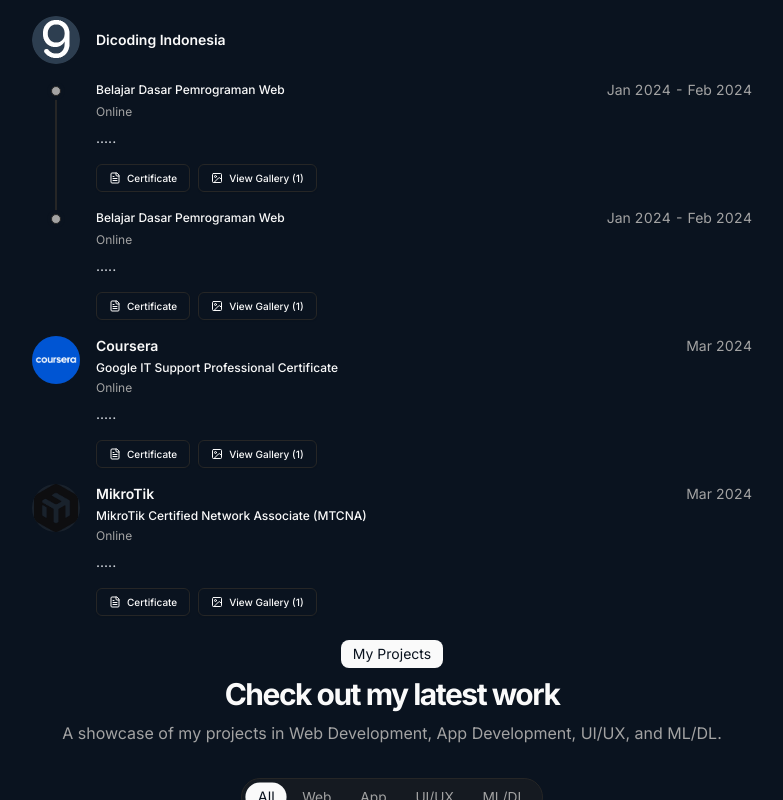
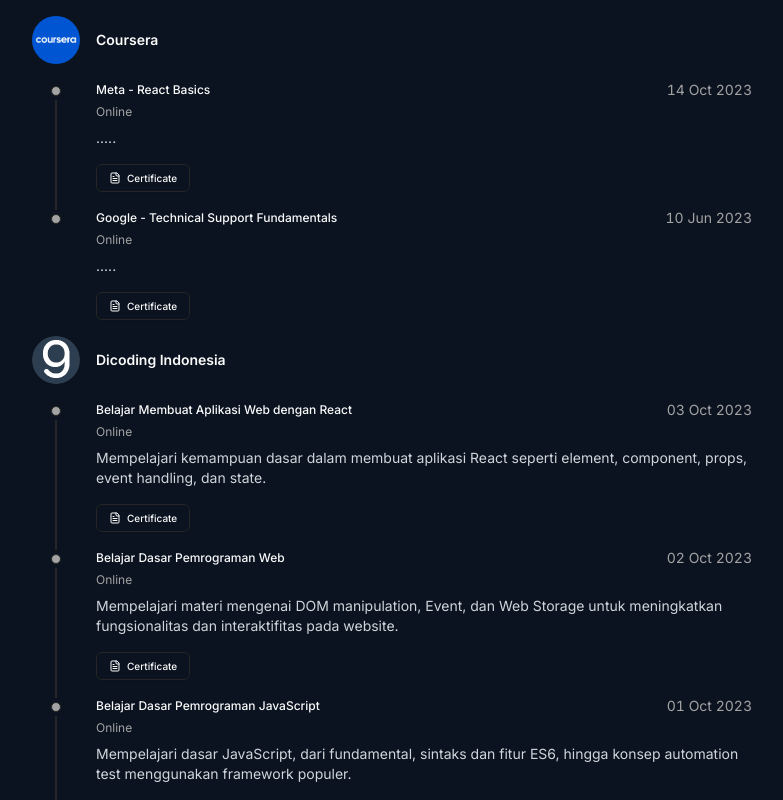
Before and after one commit to azharanggakusuma/portfolio-next, a Next.js app: page / in a window 1280 px wide. Shown: the part 1760-2560 px from the top of the page, without its empty margins (248-1031 px from the left). Built offline with nearby package versions, Linux system fonts and the light colour scheme.

Commit message:
feat: update training data with new courses and improved descriptions

```diff
--- a/src/data/resume.tsx
+++ b/src/data/resume.tsx
@@ -251,70 +251,94 @@
   ],
   trainings: [
     {
-      school: "Dicoding Indonesia",
-      href: "https://www.dicoding.com",
-      degree: "Belajar Dasar Pemrograman Web",
-      logoUrl: "/academic/dicoding.png",
-      start: "Jan 2024",
-      end: "Feb 2024",
+      school: "Coursera",
+      href: "https://coursera.org",
+      degree: "Meta - React Basics",
+      logoUrl: "/academic/coursera.png",
+      start: "14 Oct 2023",
+      end: "14 Oct 2023",
       location: "Online",
       description:
         ".....",
-      certificateUrl: "https://dicoding.com/certificates/...",
-      gallery: [
-        {
-          image: "/gallery/training-1.jpg",
-          caption: "Sesi mentoring online.",
-        },
-      ],
+      certificateUrl: "https://drive.google.com/file/d/1Av-e0LPcw3GSFVzY-V-d-kOFU6SIJloe/view?usp=sharing",
+      gallery: [],
+    },
+    {
+      school: "Coursera",
+      href: "https://coursera.org",
+      degree: "Google - Technical Support Fundamentals",
+      logoUrl: "/academic/coursera.png",
+      start: "10 Jun 2023",
+      end: "10 Jun 2023",
+      location: "Online",
+      description:
+        ".....",
+      certificateUrl: "https://drive.google.com/file/d/1VBJTbUyzgd8Jr0Db-vFQk4qhR4kFTWhy/view?usp=sharing",
+      gallery: [],
+    },
+    {
+      school: "Dicoding Indonesia",
+      href: "https://www.dicoding.com",
+      degree: "Belajar Membuat Aplikasi Web dengan React",
+      logoUrl: "/academic/dicoding.png",
+      start: "03 Oct 2023",
+      end: "03 Oct 2023",
+      location: "Online",
+      description:
+        "Mempelajari kemampuan dasar dalam membuat aplikasi React seperti element, component, props, event handling, dan state.",
+      certificateUrl: "https://drive.google.com/file/d/1t9jgdY8s3WF0wrPmnOudcCYukJPy7Tzq/view?usp=sharing",
+      gallery: [],
     },
     {
       school: "Dicoding Indonesia",
       href: "https://www.dicoding.com",
       degree: "Belajar Dasar Pemrograman Web",
       logoUrl: "/academic/dicoding.png",
-      start: "Jan 2024",
-      end: "Feb 2024",
+      start: "02 Oct 2023",
+      end: "02 Oct 2023",
       location: "Online",
       description:
-        ".....",
-      certificateUrl: "https://dicoding.com/certificates/...",
-      gallery: [
-        {
-          image: "/gallery/training-1.jpg",
-          caption: "Sesi mentoring online.",
-        },
-      ],
+        "Mempelajari materi mengenai DOM manipulation, Event, dan Web Storage untuk meningkatkan fungsionalitas dan interaktifitas pada website.",
+      certificateUrl: "https://drive.google.com/file/d/1lszNiW-flv9j1J7Ikr2S56E_KA55NatB/view?usp=sharing",
+      gallery: [],
     },
     {
-      school: "Coursera",
-      href: "https://coursera.org",
-      degree: "Google IT Support Professional Certificate",
-      logoUrl: "/academic/coursera.png",
-      start: "Mar 2024",
-      end: "Mar 2024",
+      school: "Dicoding Indonesia",
+      href: "https://www.dicoding.com",
+      degree: "Belajar Dasar Pemrograman JavaScript",
+      logoUrl: "/academic/dicoding.png",
+      start: "01 Oct 2023",
+      end: "01 Oct 2023",
       location: "Online",
       description:
-        ".....",
-      certificateUrl: "https://coursera.org/verify/...",
-      gallery: [
-        {
-          image: "/gallery/training-2.jpg",
-          caption: "Sesi mentoring online.",
-        },
-      ],
+        "Mempelajari dasar JavaScript, dari fundamental, sintaks dan fitur ES6, hingga konsep automation test menggunakan framework populer.",
+      certificateUrl: "https://drive.google.com/file/d/1htoZS4zKasdRL6GMhkCcVZI_kt7P_riM/view?usp=sharing",
+      gallery: [],
+    },
+    {
+      school: "Dicoding Indonesia",
+      href: "https://www.dicoding.com",
+      degree: "Belajar Dasar Structured Query Language (SQL)",
+      logoUrl: "/academic/dicoding.png",
+      start: "03 Jun 2023",
+      end: "03 Jun 2023",
+      location: "Online",
+      description:
+        "Mempelajari berbagai konsep dasar structured query language (SQL) mulai dari pengenalan data dan basis data hingga berlatih basic query.",
+      certificateUrl: "https://drive.google.com/file/d/1xkn6K_sEj7XfLmK5Nop8zeMwImsHYliz/view?usp=sharing",
+      gallery: [],
     },
     {
       school: "MikroTik",
       href: "https://mikrotik.com",
       degree: "MikroTik Certified Network Associate (MTCNA)",
       logoUrl: "/academic/mikrotik.png",
-      start: "Mar 2024",
-      end: "Mar 2024",
-      location: "Online",
+      start: "20 Jul 2019",
+      end: "20 Jul 2019",
+      location: "Cirebon, West Java, Indonesia",
       description:
-        ".....",
-      certificateUrl: "https://mikrotik.com/certificateSearch",
+        "Mempelajari konsep dasar jaringan komputer serta konfigurasi dan manajemen perangkat MikroTik RouterOS untuk kebutuhan jaringan skala kecil hingga menengah.",
+      certificateUrl: "https://drive.google.com/file/d/1GpEi-J-VaEIUDzVRLGS6piTFTuu4pAzw/view?usp=sharing",
       gallery: [
         {
           image: "/gallery/training-2.jpg",
```
